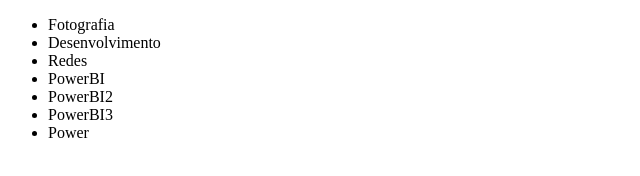
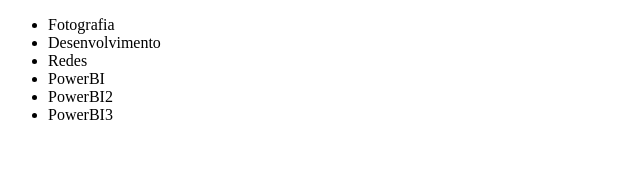
Before and after one commit to andreluizgabriel/testedevgit, a plain HTML site: page index.html in a window 1280 px wide. Shown: the full height of the page, 0-640 px from the left. Drawn offline with Linux system fonts and the light colour scheme.

Commit message:
Revert "teste"
This reverts commit 976afa606a618889ab82f07c8a9f2d2edafa68c6.

```diff
--- a/index.html
+++ b/index.html
@@ -12,7 +12,6 @@
         <li>PowerBI</li>
         <li>PowerBI2</li>
         <li>PowerBI3</li>
-        <li>Power</li>
     </ul>
 </body>
 </html>
```
